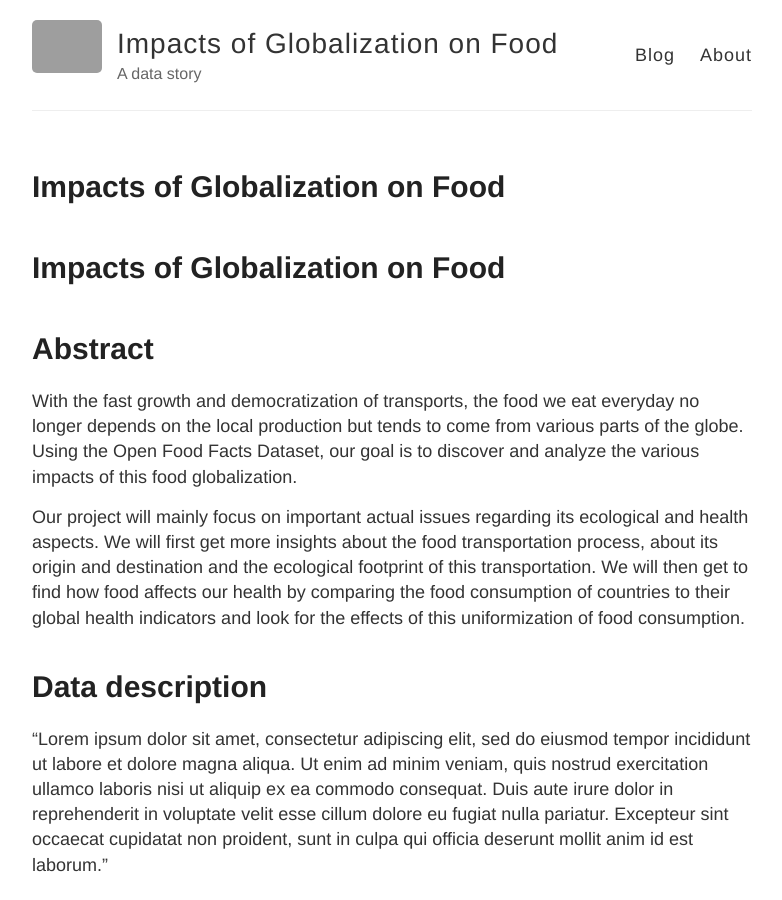
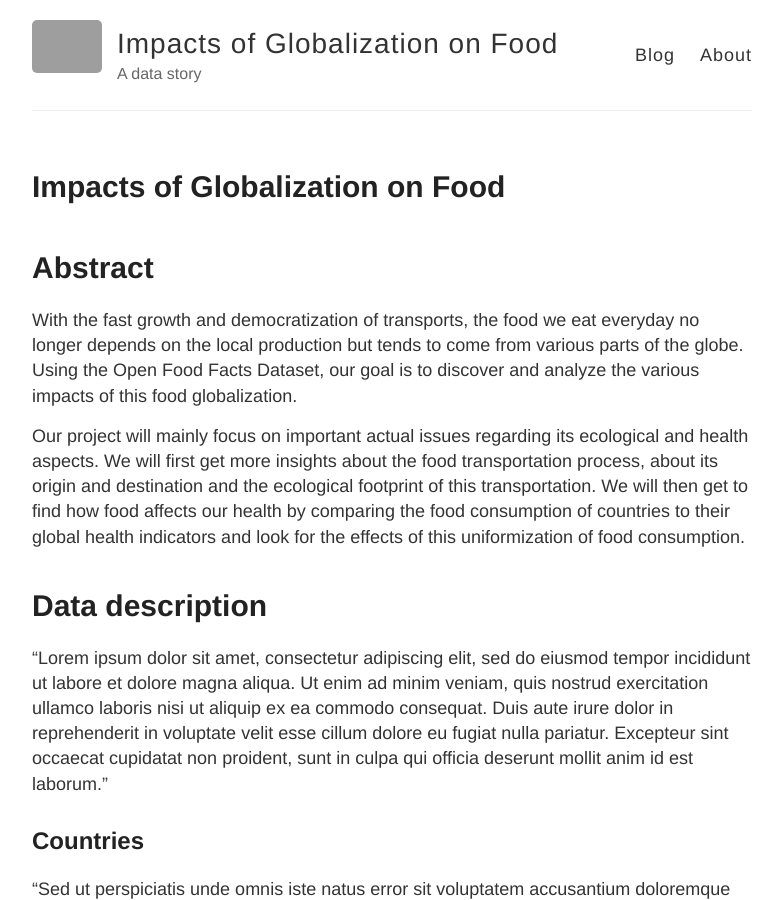
Before and after one commit to AdamanTeam/AdamanTeam.github.io, a Jekyll site: the page built from _posts/2018-12-6-Data-Story.md, in a window 1280 px wide and 900 px high. Shown: the whole window, without its empty margins (248-1030 px from the left). Built offline with Jekyll 4.4.1, drawn with Linux system fonts in a browser that asks for light colours; grey boxes are pictures that could not be loaded.

Commit message:
removed title

```diff
--- a/_posts/2018-12-6-Data-Story.md
+++ b/_posts/2018-12-6-Data-Story.md
@@ -2,8 +2,6 @@
 layout: post
 title: Impacts of Globalization on Food
 ---
-
-# Impacts of Globalization on Food
 
 # Abstract
   With the fast growth and democratization of transports, the food we eat everyday no longer depends on the local production but tends to come from various parts of the globe. Using the Open Food Facts Dataset, our goal is to discover and analyze the various impacts of this food globalization.
```
